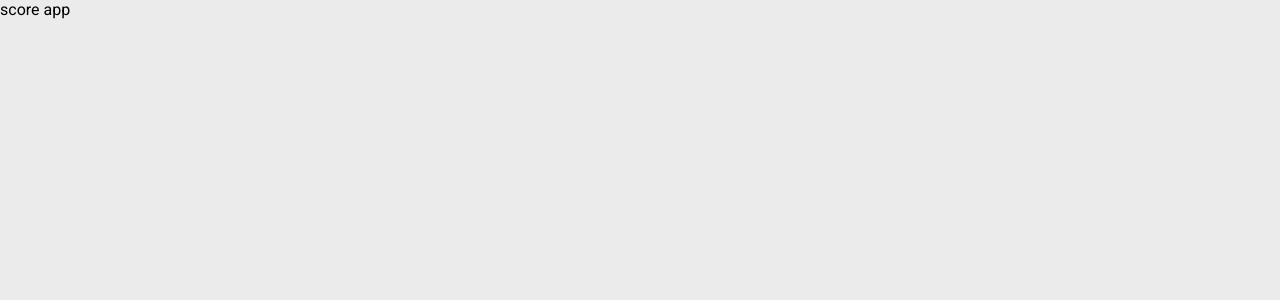
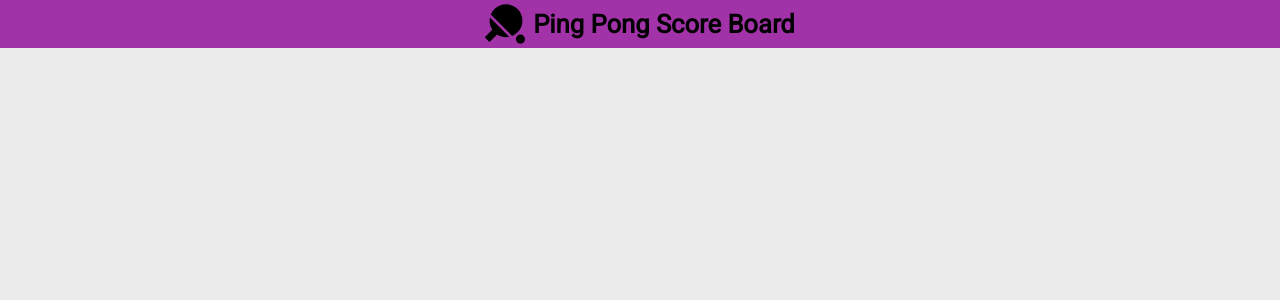
Before and after one commit to Lem82/Pingpong-scoreboard, a React (Create React App) app: page / in a window 1280 px wide. Shown: the top 300 px of the page. Built offline with nearby package versions, Linux system fonts and the light colour scheme.

Commit message:
Add header with logo

```diff
--- a/src/App.tsx
+++ b/src/App.tsx
@@ -1,11 +1,12 @@
 import React from 'react';
 import logo from './logo.svg';
 import './App.scss';
+import Header from './components/header/Header';
 
 function App() {
   return (
     <div className="App">
-      score app
+      <Header />
     </div>
   );
 }
--- /dev/null
+++ b/src/components/header/Header.scss
@@ -0,0 +1,18 @@
+header {
+    background: #a232a8;
+    height: 3em;
+    padding: 0.25em 0;
+    display: flex;
+    align-items: center;
+    justify-content: center;
+
+    img {
+        height: 100%;
+        width: auto;
+        margin-right: 0.5em;
+    }
+
+    h1 {
+        font-size: 1.6em;
+    }
+}
--- /dev/null
+++ b/src/components/header/Header.tsx
@@ -0,0 +1,13 @@
+import './Header.scss';
+import logo from './logo.svg';
+
+function Header() {
+    return (
+    <header>
+        <img src={logo} />
+        <h1>Ping Pong Score Board</h1>
+    </header>
+    );
+}
+
+export default Header;
```
Also changed, not shown: src/components/header/logo.svg (added), src/logo.svg (deleted).
